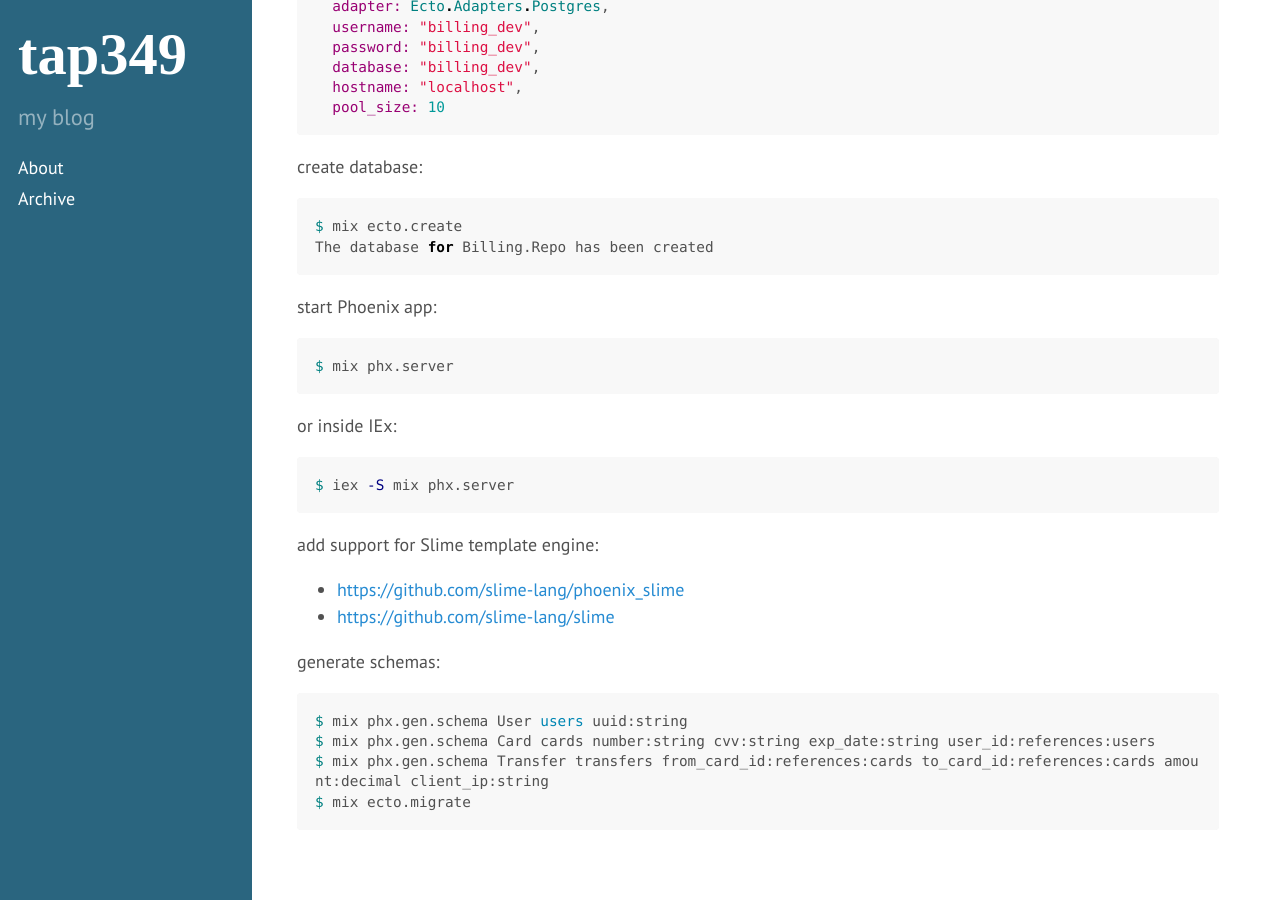
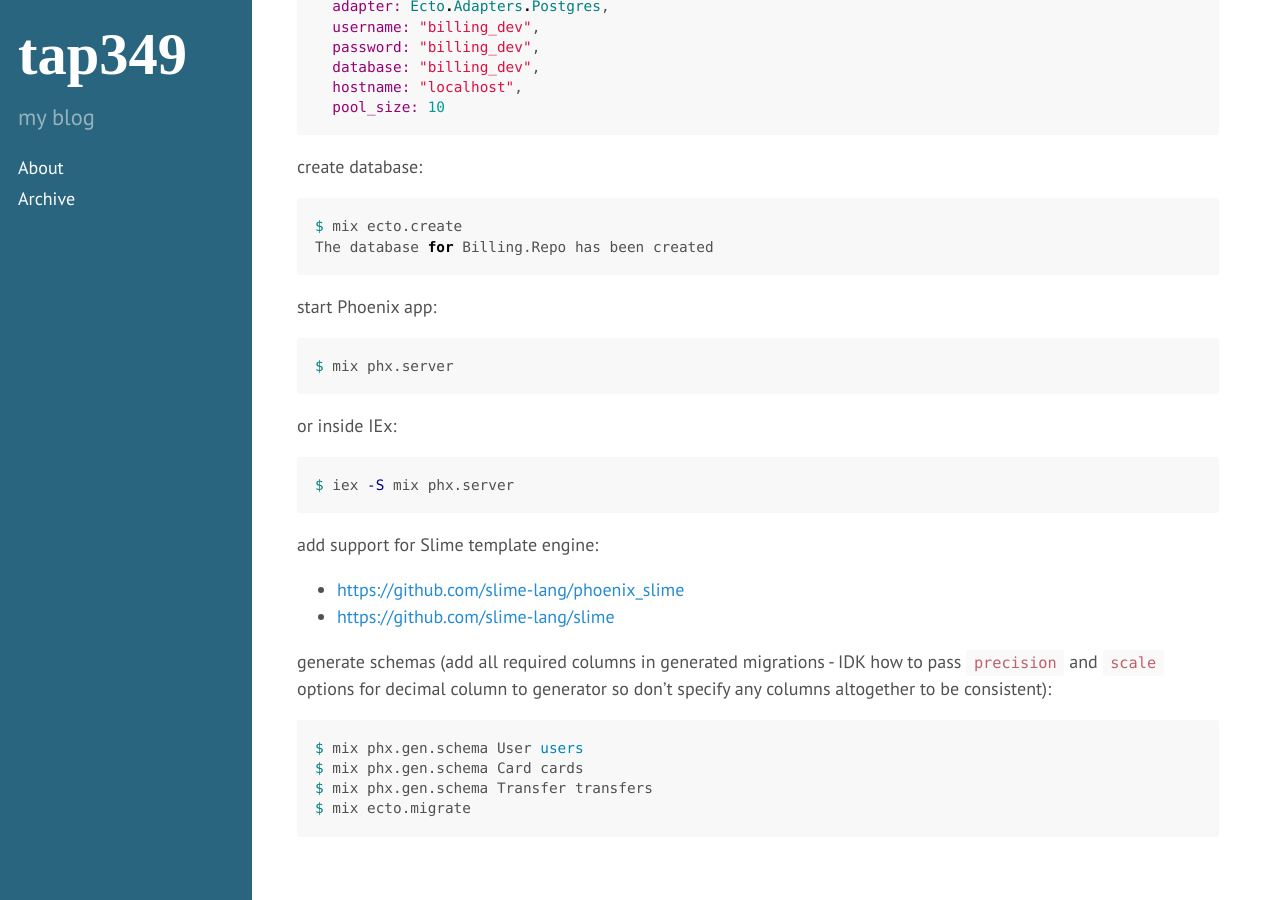
Before and after one commit to tap349/tap349.github.io, a Jekyll site: the page built from _posts/2017-07-27-phoenix-getting-started.md, in a window 1280 px wide and 900 px high, scrolled down 824 px. Built offline with Jekyll 4.4.1, drawn with Linux system fonts in a browser that asks for light colours.

Commit message:
update 2017-07-28_14:29:06

````diff
--- a/_posts/2017-07-27-phoenix-getting-started.md
+++ b/_posts/2017-07-27-phoenix-getting-started.md
@@ -75,11 +75,13 @@ add support for Slime template engine:
 - <https://github.com/slime-lang/phoenix_slime>
 - <https://github.com/slime-lang/slime>
 
-generate schemas:
+generate schemas (add all required columns in generated migrations -
+IDK how to pass `precision` and `scale` options for decimal column to
+generator so don't specify any columns altogether to be consistent):
 
 ```sh
-$ mix phx.gen.schema User users uuid:string
-$ mix phx.gen.schema Card cards number:string cvv:string exp_date:string user_id:references:users
-$ mix phx.gen.schema Transfer transfers from_card_id:references:cards to_card_id:references:cards amount:decimal client_ip:string
+$ mix phx.gen.schema User users
+$ mix phx.gen.schema Card cards
+$ mix phx.gen.schema Transfer transfers
 $ mix ecto.migrate
 ```
````
